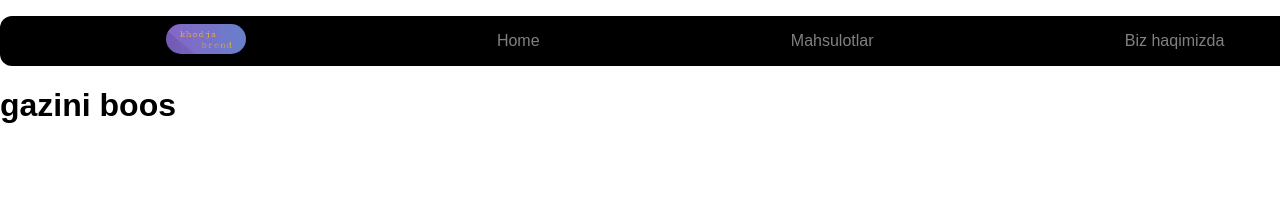
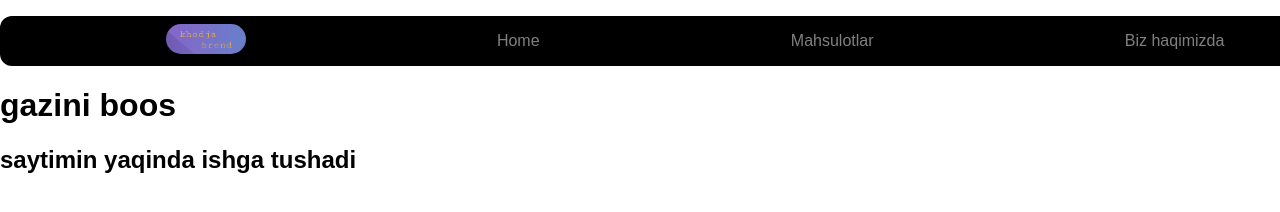
Before and after one commit to Abdurahmon-2004/my-site, a plain HTML site: page index.html in a window 1280 px wide. Shown: the top 212 px of the page. Drawn offline with Linux system fonts and the light colour scheme.

Commit message:
h2 qoshdm

```diff
--- a/index.html
+++ b/index.html
@@ -21,6 +21,7 @@
           </ul>
         </nav>
         <h1>gazini boos</h1>
+        <h2>saytimin yaqinda ishga tushadi</h2>
       </header>
     </div>
   </body>
```
